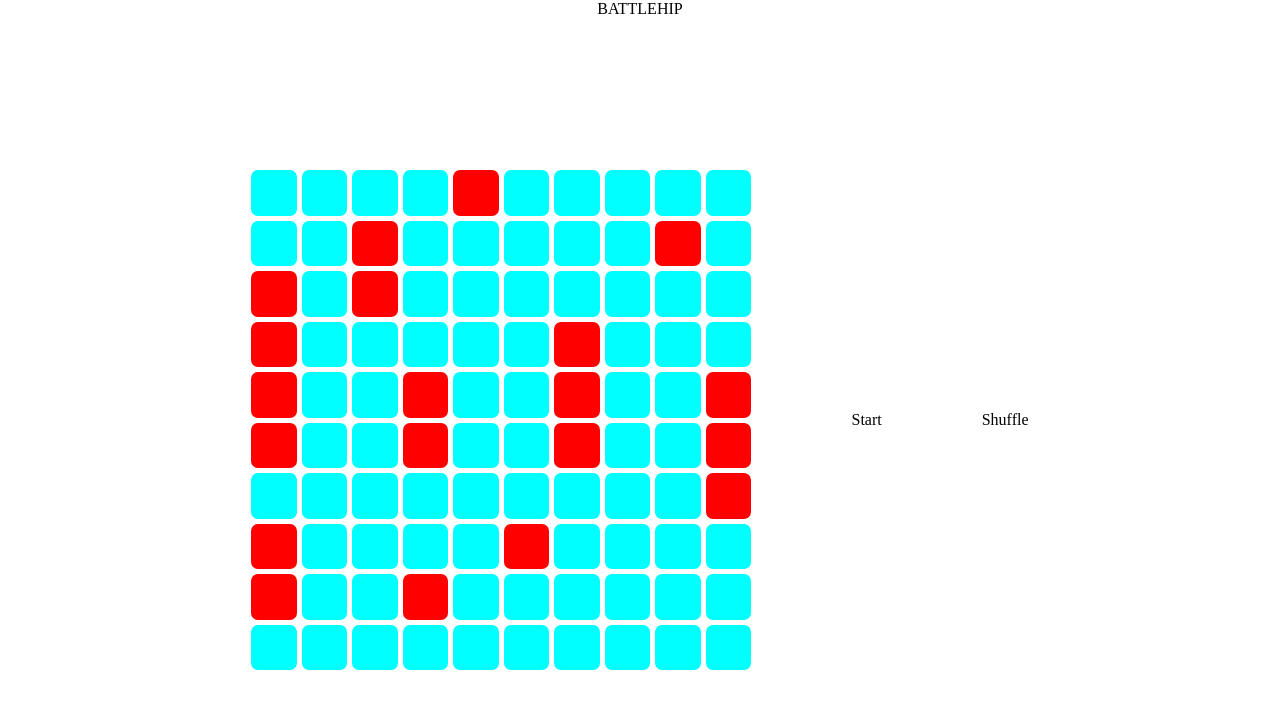
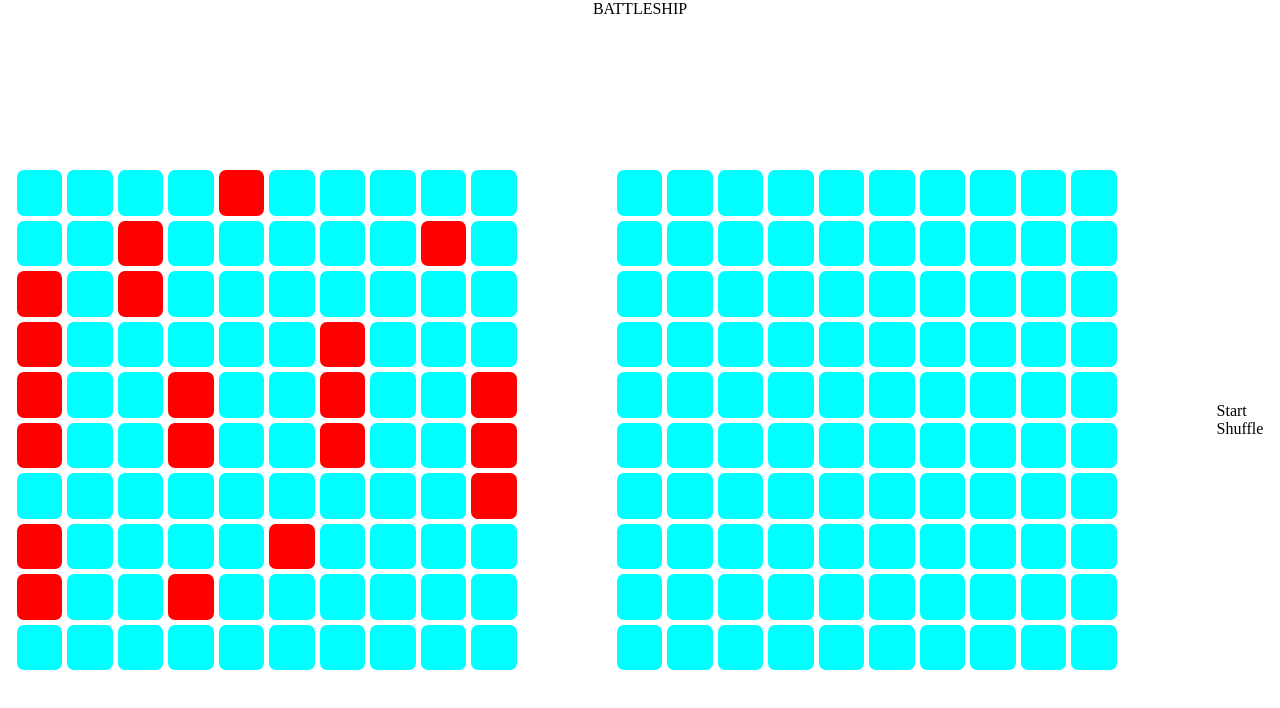
Before and after one commit to lnicepei/Battleship, a website built with webpack: page src/index.html in a window 1280 px wide. Built offline with nearby package versions, Linux system fonts and the light colour scheme.

Commit message:
Change title, add menu div

```diff
--- a/src/index.html
+++ b/src/index.html
@@ -4,11 +4,11 @@
     <meta charset="UTF-8" />
     <meta http-equiv="X-UA-Compatible" content="IE=edge" />
     <meta name="viewport" content="width=device-width, initial-scale=1.0" />
-    <title>BATTLEHIP</title>
+    <title>BATTLESHIP</title>
     <link rel="stylesheet" href="style.css">
   </head>
   <body>
-    <div class="title">BATTLEHIP</div>
+    <div class="title">BATTLESHIP</div>
     <div class="gameboards">
       <div class="human">
         <div class="cells">
@@ -114,7 +114,7 @@
           <div class="cell"></div>
         </div>
       </div>
-      <div class="computer invisible">
+      <div class="computer">
         <div class="cell"></div>
         <div class="cell"></div>
         <div class="cell"></div>
@@ -216,11 +216,13 @@
         <div class="cell"></div>
         <div class="cell"></div>
       </div>
-      <div class="start">
-        Start
-      </div>
-      <div class="shuffle">
-        Shuffle
+      <div class="menu">
+        <div class="start">
+          Start
+        </div>
+        <div class="shuffle" onclick="createGame()">
+          Shuffle
+        </div>
       </div>
     </div>
   </body>
```
